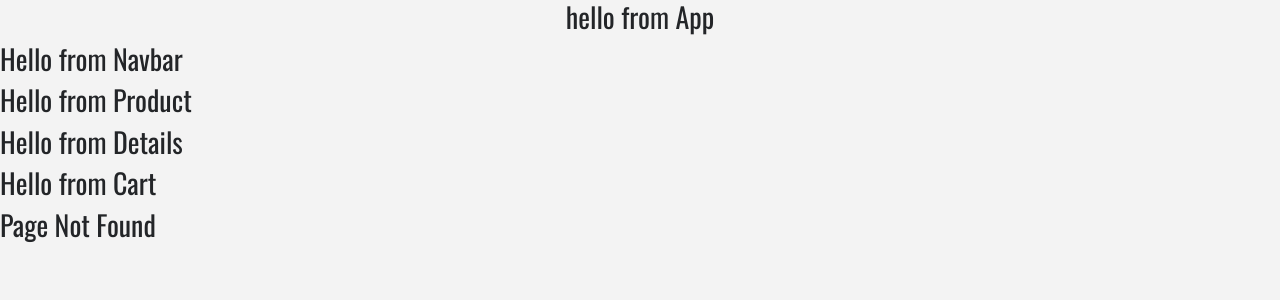
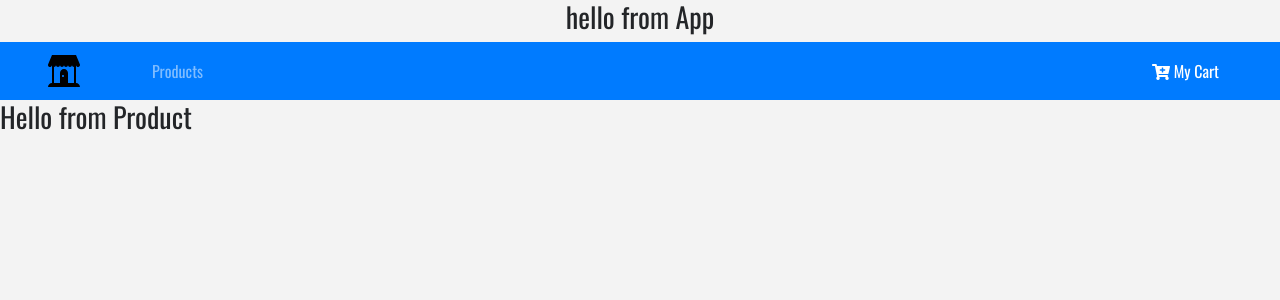
Before and after one commit to TopGITsan/react-e-store, a React (Create React App) app: page / in a window 1280 px wide. Before the commit this address had no page. Shown: the top 300 px of the page. Built offline with nearby package versions, Linux system fonts and the light colour scheme; a web font is replaced by a local one.

Commit message:
import+use Router,Switch,Route+ implement Navbar

```diff
--- a/package.json
+++ b/package.json
@@ -7,7 +7,8 @@
     "react": "^16.7.0",
     "react-dom": "^16.7.0",
     "react-router-dom": "^4.3.1",
-    "react-scripts": "2.1.3"
+    "react-scripts": "2.1.3",
+    "styled-components": "^4.1.3"
   },
   "scripts": {
     "start": "react-scripts start",
--- a/src/App.js
+++ b/src/App.js
@@ -1,4 +1,6 @@
 import React, { Component } from 'react';
+import {Switch, Route} from 'react-router-dom';
+
 import logo from './logo.svg';
 import './App.css';
 import 'bootstrap/dist/css/bootstrap.min.css';
@@ -14,10 +16,12 @@ class App extends Component {
 			<React.Fragment>
 				<h3 className='text-center'>hello from App</h3>
 				<Navbar />
-				<ProductList />
-				<Details />
-				<Cart />
-				<Default />
+				<Switch>
+					<Route exact path='/' component={ProductList}></Route>
+					<Route path='/details' component={Details}></Route>
+					<Route path='/cart' component={Cart}></Route>
+					<Route component={Default}></Route>
+				</Switch>
 			</React.Fragment>
 		);
 	}
--- a/src/components/Navbar.js
+++ b/src/components/Navbar.js
@@ -1,11 +1,28 @@
 import React, { Component } from "react";
+import {Link} from 'react-router-dom';
+
+import logo from '../logo.svg'
 
 export default class Navbar extends Component {
     render() {
         return (
-            <div>
-                <h3>Hello from Navbar</h3>
-            </div>
+            <nav className='navbar navbar-expand-sm bg-primary navbar-dark px-sm-5'>
+				{/*
+				https://www.iconfinder.com/icons/1243689/call_phone_icon
+				Creative Commons (Attribution 3.0 Unported);
+				https://www.iconfinder.com/Makoto_msk */}
+				<Link to='/'>
+					<img src={logo} alt="store" className='navbar-brand'/>
+				</Link>
+				<ul className="navbar-nav align-items-center">
+					<li className="nav-item ml-5">
+						<Link to='/' className='nav-link'>Products</Link>
+					</li>
+				</ul>
+				<Link to='/cart' className='ml-auto'>
+					<button className='btn btn-primary'><i className="fas fa-cart-plus"></i> My Cart</button>
+				</Link>
+			</nav>
         );
     }
 };
--- a/src/index.js
+++ b/src/index.js
@@ -2,9 +2,14 @@ import React from 'react';
 import ReactDOM from 'react-dom';
 import './index.css';
 import App from './App';
+import {BrowserRouter as Router} from 'react-router-dom';
 import * as serviceWorker from './serviceWorker';
 
-ReactDOM.render(<App />, document.getElementById('root'));
+ReactDOM.render(
+    <Router>
+        <App />
+    </Router>,
+    document.getElementById('root'));
 
 // If you want your app to work offline and load faster, you can change
 // unregister() to register() below. Note this comes with some pitfalls.
```
Also changed, not shown: src/logo.svg, 1 other file (tests, documents, lock files or other folders).
